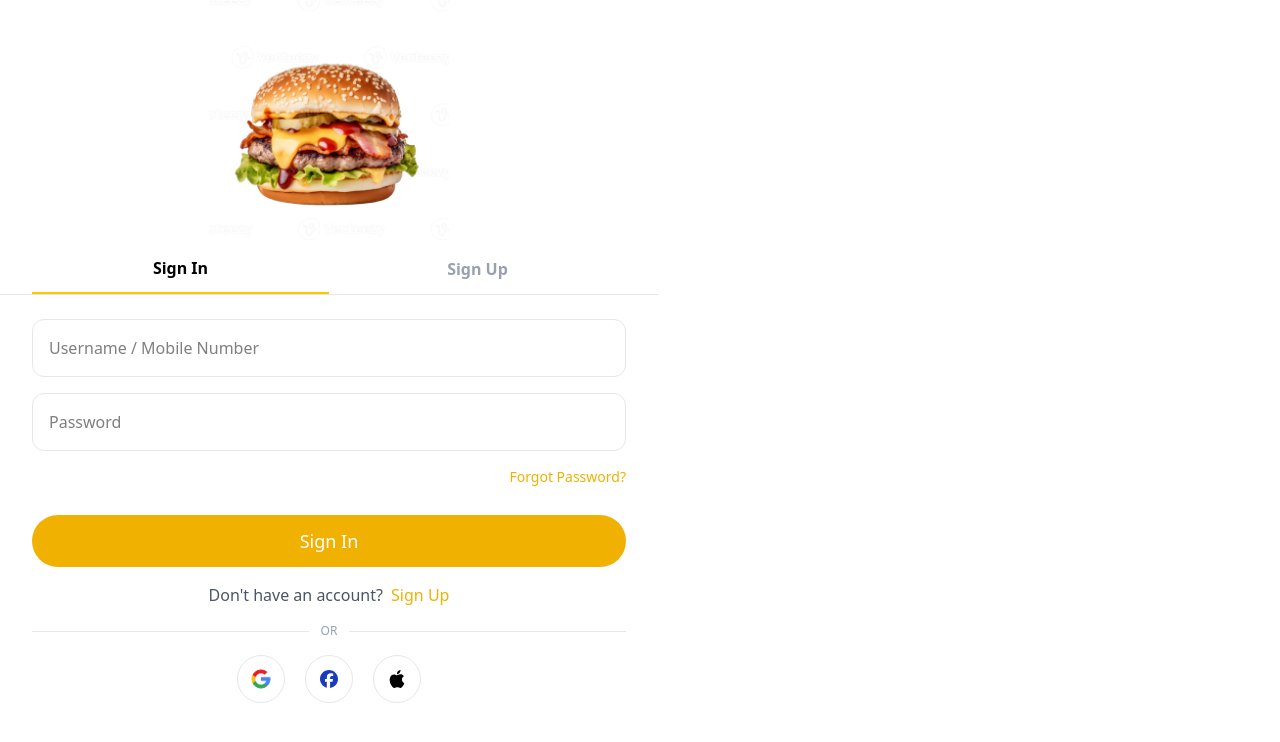
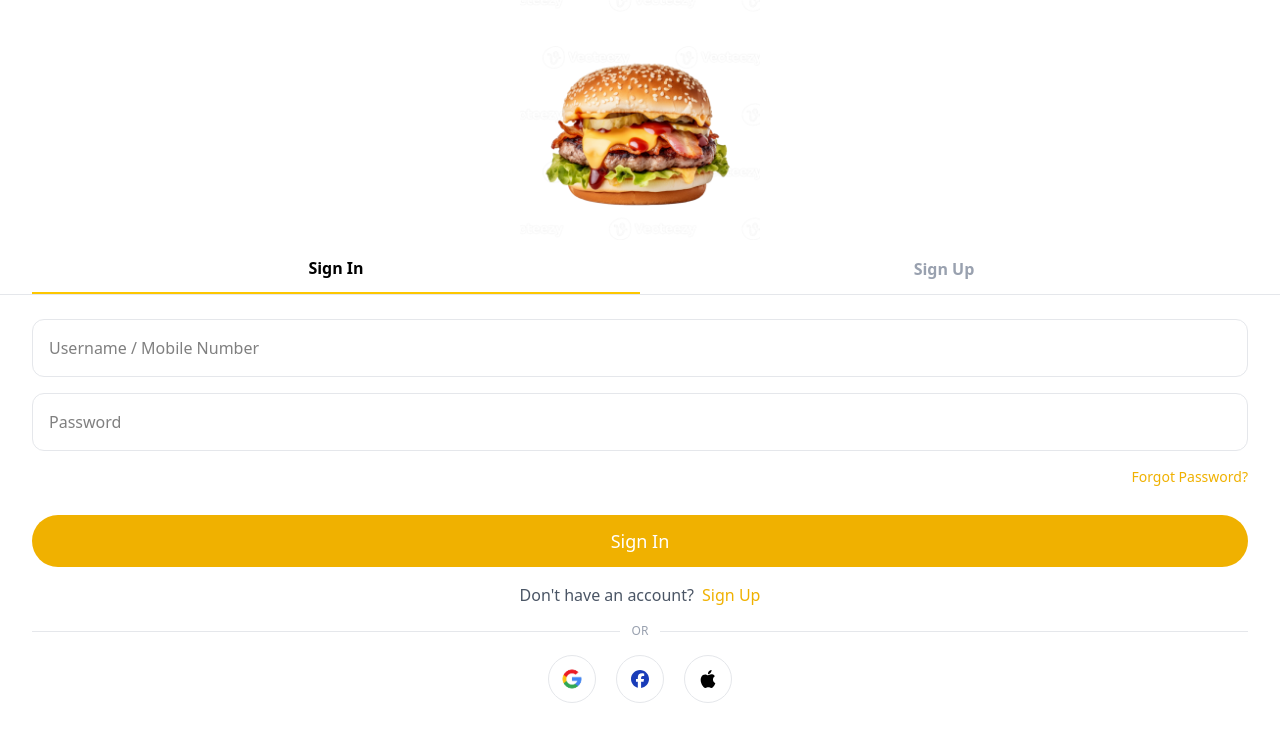
Before and after one commit to caleboss20/TODOAPP, a React (Vite) app: page /formpage in a window 1280 px wide. Shown: the top 742 px of the page. Built offline with nearby package versions, Linux system fonts and the light colour scheme.

Commit message:
Update FormPage.jsx

```diff
--- a/src/FormPage.jsx
+++ b/src/FormPage.jsx
@@ -20,7 +20,7 @@ export default function FormPage() {
   return (
     <div
       className="min-h-screen
-    bg-white flex flex-col fixed"
+    bg-white flex flex-col"
     >
       {/* YOUR HERO IMAGE HERE */}
       <div className="w-full flex justify-center">
```
